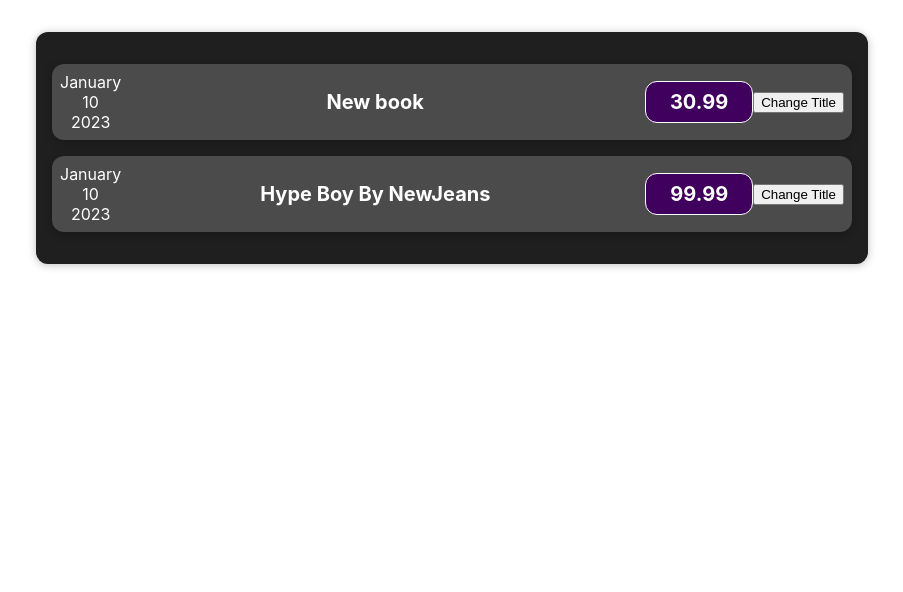
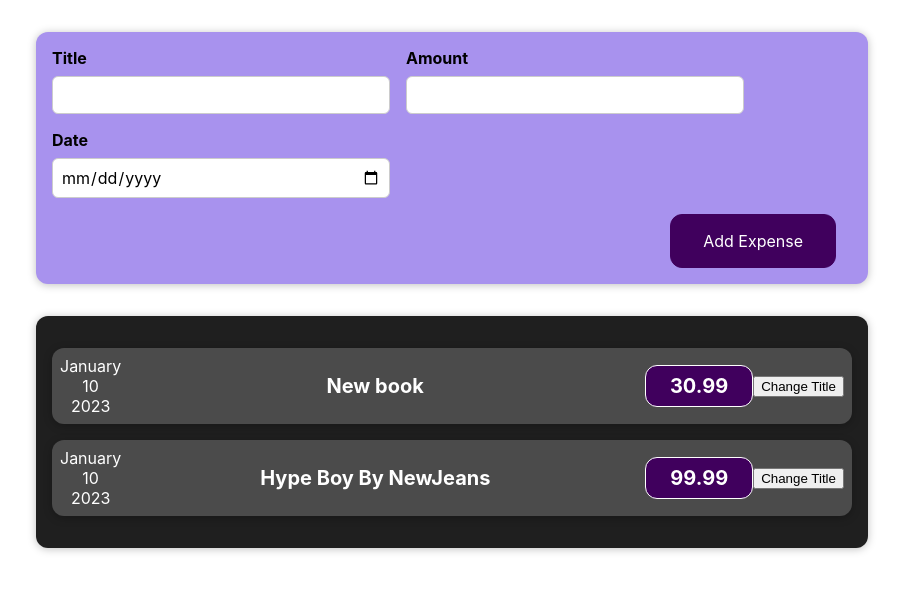
Before and after one commit to hannamagi/expenses, a React (Create React App) app: page / in a window 1280 px wide. Shown: the top 592 px of the page, without its empty margins (188-1091 px from the left). Built offline with nearby package versions, Linux system fonts and the light colour scheme.

Commit message:
Vormitöötlus

```diff
--- a/src/App.js
+++ b/src/App.js
@@ -1,6 +1,7 @@
 import './App.css';
 
 import Expenses from './components/Expenses/Expenses';
+import NewExpense from "./components/NewExpense/NewExpense";
 
 const App = () => {
     const expenses = [
@@ -17,6 +18,7 @@
     ]
     return (
         <div className="App">
+            <NewExpense></NewExpense>
             <Expenses expenseData={expenses}></Expenses>
         </div>
     );
--- /dev/null
+++ b/src/components/NewExpense/ExpenseForm.css
@@ -0,0 +1,26 @@
+.new-expense__controls {
+    display: flex;
+    flex-wrap: wrap;
+    gap: 1rem;
+    margin-bottom: 1rem;
+    text-align: left;
+}
+
+.new-expense__control label {
+    font-weight: bold;
+    margin-bottom: 0.5rem;
+    display: block;
+}
+
+.new-expense__control input {
+    font: inherit;
+    padding: 0.5rem;
+    border-radius: 6px;
+    border: 1px solid #ccc;
+    width: 20rem;
+    max-width: 100%;
+}
+
+.new-expense__actions {
+    text-align: right;
+}
--- /dev/null
+++ b/src/components/NewExpense/ExpenseForm.js
@@ -0,0 +1,28 @@
+import React from "react";
+import "./ExpenseForm.css";
+
+const ExpenseForm = (props) => {
+    return (
+        <form>
+            <div className="new-expense__controls">
+                <div className="new-expense__control">
+                    <label>Title</label>
+                    <input type="text" />
+                </div>
+                <div className="new-expense__control">
+                    <label>Amount</label>
+                    <input type="number" min="0.01" step="0.01" />
+                </div>
+                <div className="new-expense__control">
+                    <label>Date</label>
+                    <input type="date" min="2023-01-18" max="2025-12-31" />
+                </div>
+            </div>
+            <div className="new-expense__actions">
+                <button type="submit">Add Expense</button>
+            </div>
+        </form>
+    )
+}
+
+export default ExpenseForm;
--- /dev/null
+++ b/src/components/NewExpense/NewExpense.css
@@ -0,0 +1,38 @@
+.new-expense {
+    background-color: #a892ee;
+    padding: 1rem;
+    margin: 2rem auto;
+    width: 50rem;
+    max-width: 95%;
+    border-radius: 12px;
+    text-align: center;
+    box-shadow: 0 1px 8px rgba(0, 0, 0, 0.25);
+}
+
+.new-expense button {
+    font: inherit;
+    cursor: pointer;
+    padding: 1rem 2rem;
+    border: 1px solid #40005d;
+    background-color: #40005d;
+    color: white;
+    border-radius: 12px;
+    margin-right: 1rem;
+}
+
+.new-expense button:hover,
+.new-expense button:active {
+    background-color: #510674;
+    border-color: #510674;
+}
+
+.new-expense button.alternative {
+    color: #220131;
+    border-color: transparent;
+    background-color: transparent;
+}
+
+.new-expense button.alternative:hover,
+.new-expense button.alternative:active {
+    background-color: #ddb3f8;
+}
--- /dev/null
+++ b/src/components/NewExpense/NewExpense.js
@@ -0,0 +1,13 @@
+import React from "react";
+import ExpenseForm from "./ExpenseForm";
+import "./NewExpense.css";
+
+const NewExpense = () => {
+    return (
+        <div className="new-expense">
+            <ExpenseForm></ExpenseForm>
+        </div>
+    )
+}
+
+export default NewExpense;
```
